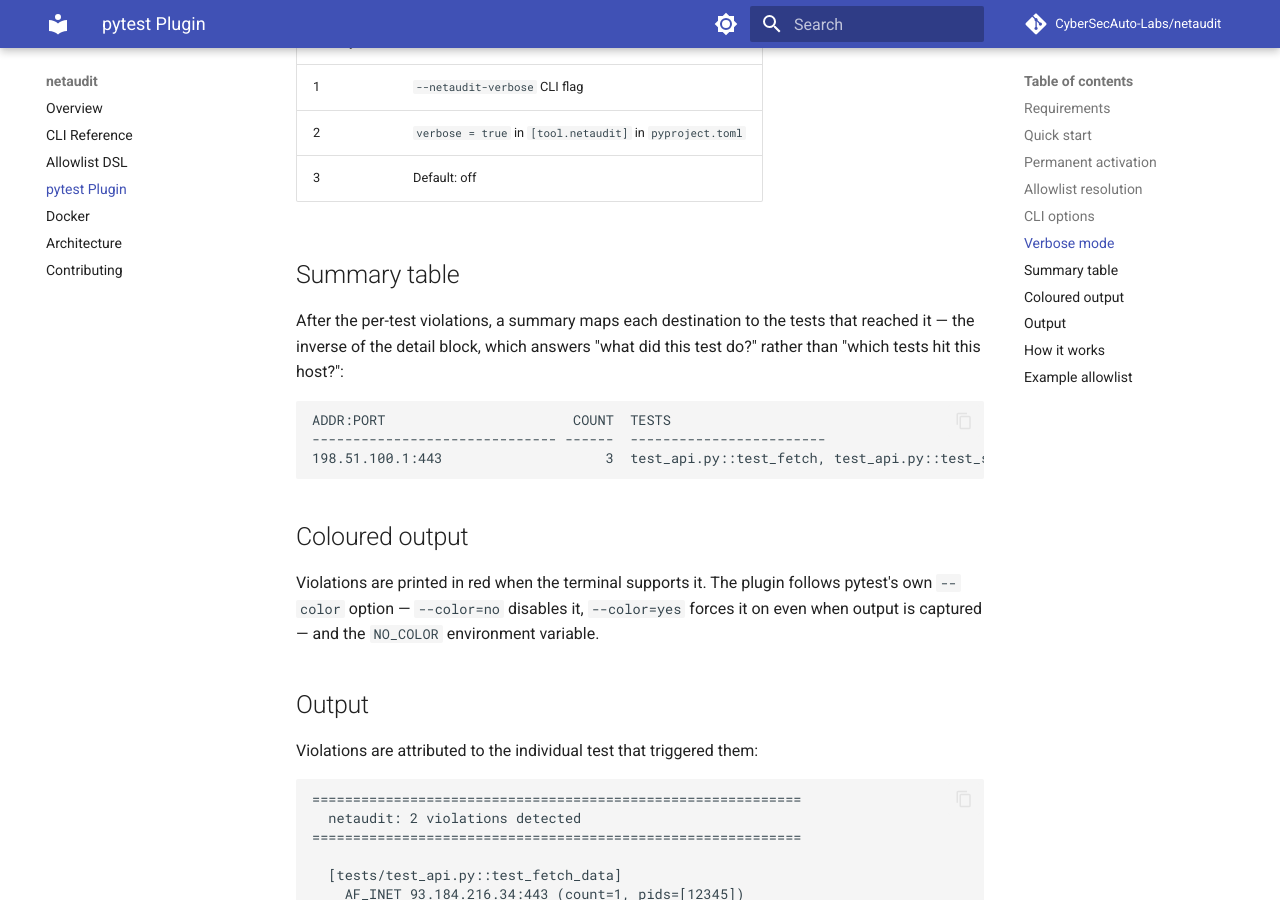
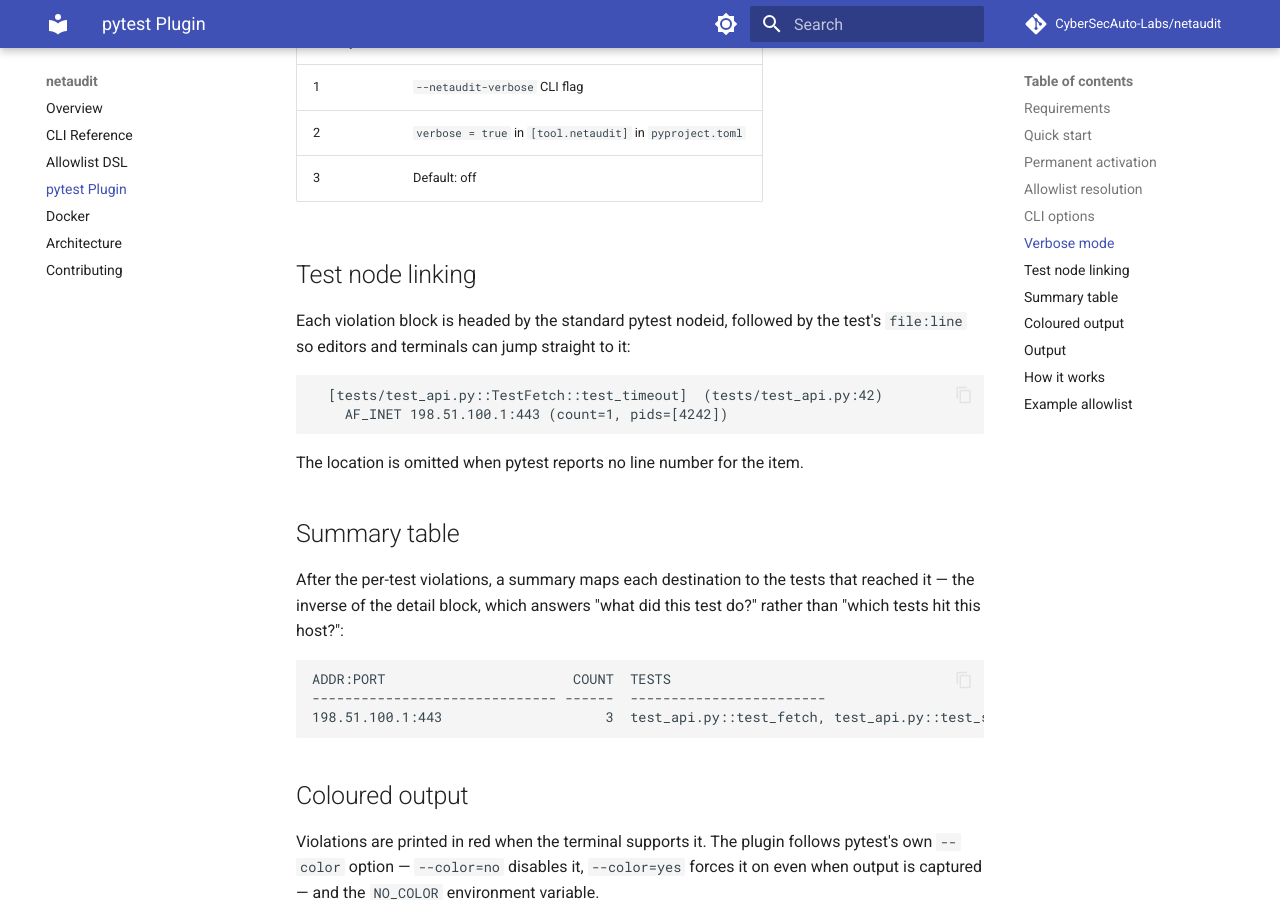
Before and after one commit to CyberSecAuto-Labs/netaudit, an MkDocs documentation site: the page built from docs/pytest-plugin.md, in a window 1280 px wide and 900 px high, scrolled down 2328 px. Built offline with MkDocs 1.6.1 and Material for MkDocs 9.7.7, drawn with Linux system fonts in a browser that asks for light colours; comment, search, counter and statistics services are not loaded.

Commit message:
docs: document test node linking

````diff
--- a/docs/pytest-plugin.md
+++ b/docs/pytest-plugin.md
@@ -85,6 +85,18 @@
 | 2 | `verbose = true` in `[tool.netaudit]` in `pyproject.toml` |
 | 3 | Default: off |
 
+## Test node linking
+
+Each violation block is headed by the standard pytest nodeid, followed by the test's
+`file:line` so editors and terminals can jump straight to it:
+
+```
+  [tests/test_api.py::TestFetch::test_timeout]  (tests/test_api.py:42)
+    AF_INET 198.51.100.1:443 (count=1, pids=[4242])
+```
+
+The location is omitted when pytest reports no line number for the item.
+
 ## Summary table
 
 After the per-test violations, a summary maps each destination to the tests that
````
